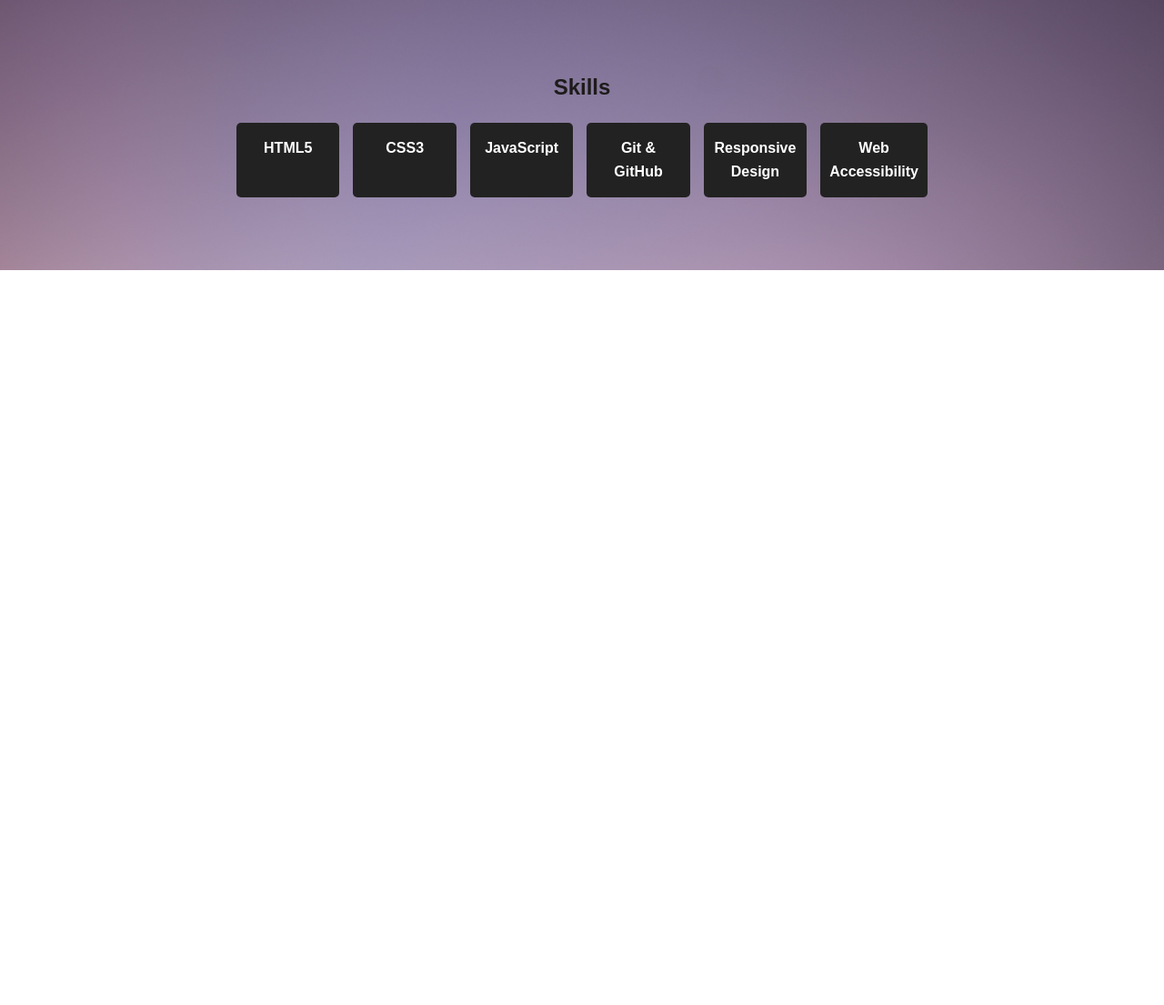
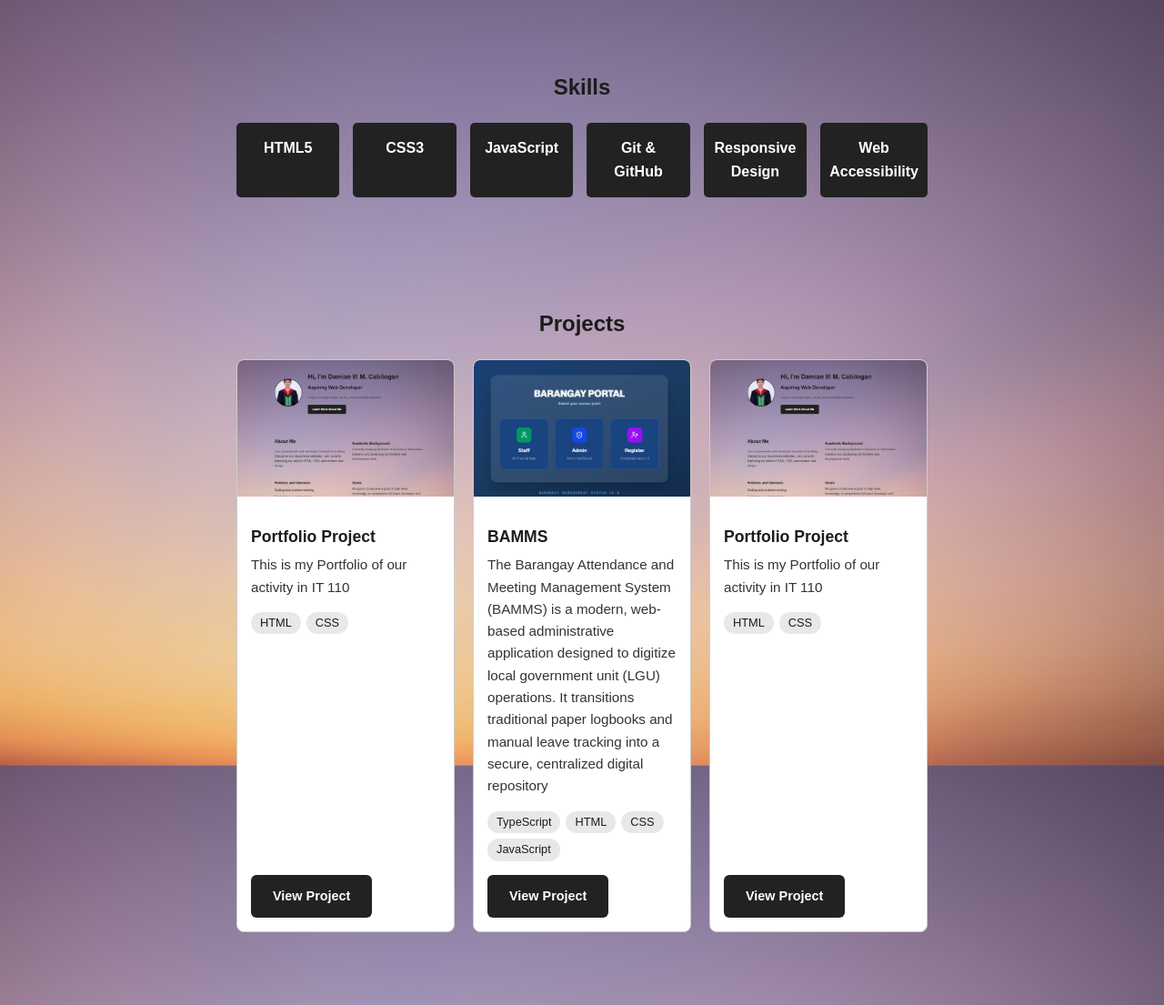
Before and after one commit to hashchaosen24/portfolio-project_ckh, a plain HTML site: page index.html in a window 1280 px wide. Shown: the part 865-1970 px from the top of the page at 91% size. Before the commit the page ends 1162 px from the top, so only its background shows below. Drawn offline with Linux system fonts and the light colour scheme.

Commit message:
Add project showcase cards

```diff
--- a/index.html
+++ b/index.html
@@ -67,5 +67,56 @@
         </div>
     </section>
     <!-- FIXED: removed the extra </div> that was here (no opening tag) -->
+
+    <!-- Activity 4: Show Your Projects Section -->
+    <!-- Each card has the same structure by copy one <article> and change the text -->
+
+    <section id="projects" class="container">
+        <h2>Projects</h2>
+        <div class="projects-grid">
+
+            <article class="project-card">
+                <img src="images/proj-1.jpg" alt="Screenshot of Project One">
+                <div class="project-body">
+                    <h3>Portfolio Project</h3>
+                    <p>This is my Portfolio of our activity in IT 110</p>
+                    <ul class="tech-list">
+                        <li>HTML</li>
+                        <li>CSS</li>
+                    </ul>
+                    <a href="https://github.com/hashchaosen24/portfolio-project_ckh" class="btn">View Project</a>
+                </div>
+            </article>
+
+            <article class="project-card">
+                <img src="images/proj-2.jpg" alt="Screenshot of Project Two">
+                <div class="project-body">
+                    <h3>BAMMS</h3>
+                    <p>The Barangay Attendance and Meeting Management System (BAMMS) is a modern, web-based administrative application designed to digitize local government unit (LGU) operations. It transitions traditional paper logbooks and manual leave tracking into a secure, centralized digital repository</p>
+                    <ul class="tech-list">
+                        <li>TypeScript</li>
+                        <li>HTML</li>
+                        <li>CSS</li>
+                        <li>JavaScript</li>
+                    </ul>
+                    <a href="https://github.com/cyberxdamian-commits/bamms" class="btn">View Project</a>
+                </div>
+            </article>
+
+            <article class="project-card">
+                <img src="images/proj-3.jpg" alt="Screenshot of Project Three">
+                <div class="project-body">
+                    <h3>Portfolio Project</h3>
+                    <p>This is my Portfolio of our activity in IT 110</p>
+                    <ul class="tech-list">
+                        <li>HTML</li>
+                        <li>CSS</li>
+                    </ul>
+                    <a href="https://github.com/hashchaosen24/portfolio-project_ckh" class="btn">View Project</a>
+                </div>
+            </article>
+
+        </div>
+    </section>
 </body>
 </html>
--- a/styles.css
+++ b/styles.css
@@ -143,3 +143,54 @@ ul li {
     border-radius: 5px;
     /* REMOVED: border: 1px solid black (invisible against the dark #222 background) */
 }
+
+/* ===== ACTIVITY 4: PROJECT CARDS ===== */
+.projects-grid {
+    display: flex;
+    flex-wrap: wrap; /* cards move to the next line when there is no space */
+    gap: 20px;
+    justify-content: center;
+    width: 100%;
+}
+
+.project-card {
+    display: flex;
+    flex-direction: column;
+    flex: 1 1 220px;        /* grow, shrink, and start at 220px wide */
+    overflow: hidden;       /* keeps the image corners rounded */
+    background-color: #ffffff;
+    border: 1px solid #cccccc;
+    border-radius: 8px;
+    text-align: left;
+}
+
+.project-card img {
+    width: 100%;
+    height: 150px;
+    object-fit: cover;      /* image fills the space without stretching */
+}
+
+.project-body {
+    display: flex;
+    flex-direction: column;
+    align-items: flex-start;
+    flex: 1;                /* body fills the card so all buttons line up */
+    padding: 15px;
+}
+
+.project-body .btn {
+    margin-top: auto;       /* pushes the button to the bottom of the card */
+}
+
+.tech-list {
+    display: flex;
+    flex-wrap: wrap;
+    gap: 6px;
+}
+
+.tech-list li {
+    padding: 2px 10px;
+    background-color: #e8e8e8;
+    font-size: 0.8rem;
+    border-radius: 12px;
+}
```
Also changed, not shown: images/proj-1.jpg (added), images/proj-2.jpg (added), images/proj-3.jpg (added).
